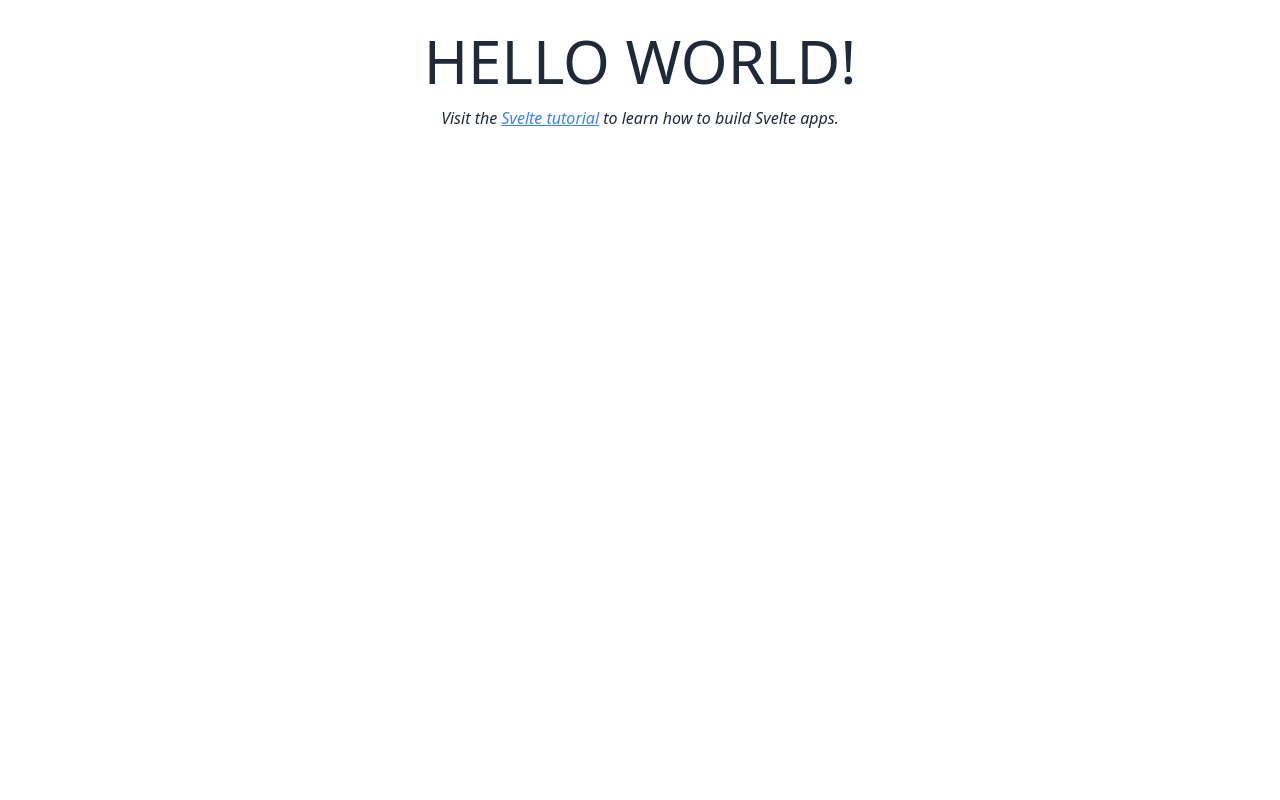
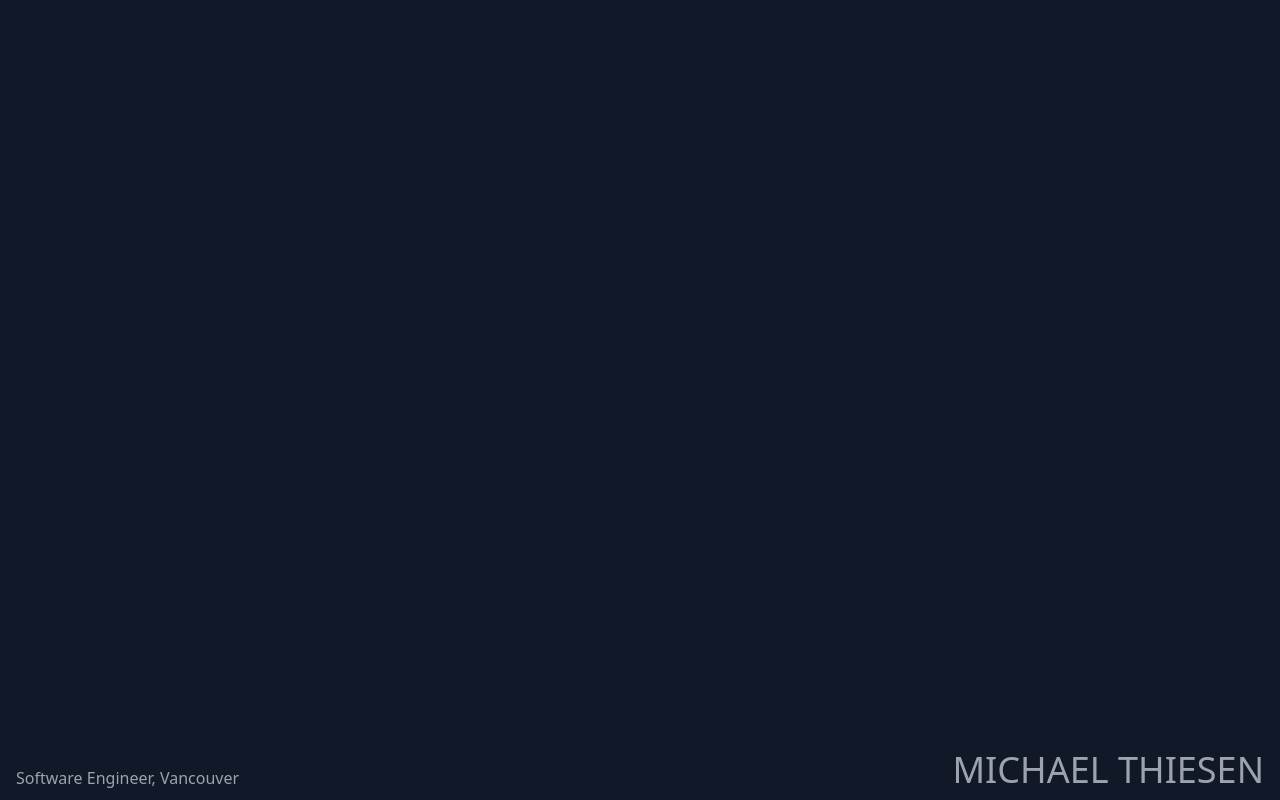
Before and after one commit to micthiesen/syte, a Svelte app: page / in a window 1280 px wide. Built offline with nearby package versions, Linux system fonts and the light colour scheme.

Commit message:
Add a neat footer

```diff
--- a/public/index.html
+++ b/public/index.html
@@ -12,5 +12,5 @@
     <script defer src="build/bundle.js"></script>
   </head>
 
-  <body class="text-gray-800 bg-white dark:text-white dark:bg-gray-800"></body>
+  <body class="text-white bg-gray-900"></body>
 </html>
--- a/src/App.svelte
+++ b/src/App.svelte
@@ -1,23 +1,11 @@
 <script lang="ts">
-  import Tailwindcss from "./Tailwindcss.svelte";
-  export let name: string;
+  import Footer from "./Footer.svelte";
+  import Tailwind from "./Tailwind.svelte";
 </script>
 
-<Tailwindcss />
-<main class="p-4 mx-auto text-center max-w-xl">
-  <h1 class="uppercase text-6xl leading-normal font-thin text-svelte">
-    Hello {name}!
-  </h1>
-  <p class="custom-style">
-    Visit the
-    <a href="https://svelte.dev/tutorial" class="text-blue-500 underline"
-      >Svelte tutorial</a>
-    to learn how to build Svelte apps.
-  </p>
+<Tailwind />
+<main>
+  <Footer />
 </main>
 
-<style>
-  .custom-style {
-    @apply italic;
-  }
-</style>
+<style></style>
--- /dev/null
+++ b/src/Footer.svelte
@@ -0,0 +1,10 @@
+<script lang="ts">
+</script>
+
+<div
+  class="fixed bottom-0 left-0 right-0 p-2.5 px-4 flex flex-row flex-wrap text-gray-400">
+  <h1 class="mr-auto self-end text-1xl pr-4">Software Engineer, Vancouver</h1>
+  <h1 class="uppercase text-4xl font-light">Michael Thiesen</h1>
+</div>
+
+<style></style>
--- a/src/main.ts
+++ b/src/main.ts
@@ -1,10 +1,3 @@
 import App from "./App.svelte";
 
-const app = new App({
-  target: document.body,
-  props: {
-    name: "world",
-  },
-});
-
-export default app;
+export default new App({ target: document.body });
```
Also changed, not shown: src/Tailwind.svelte (renamed from src/Tailwindcss.svelte).
